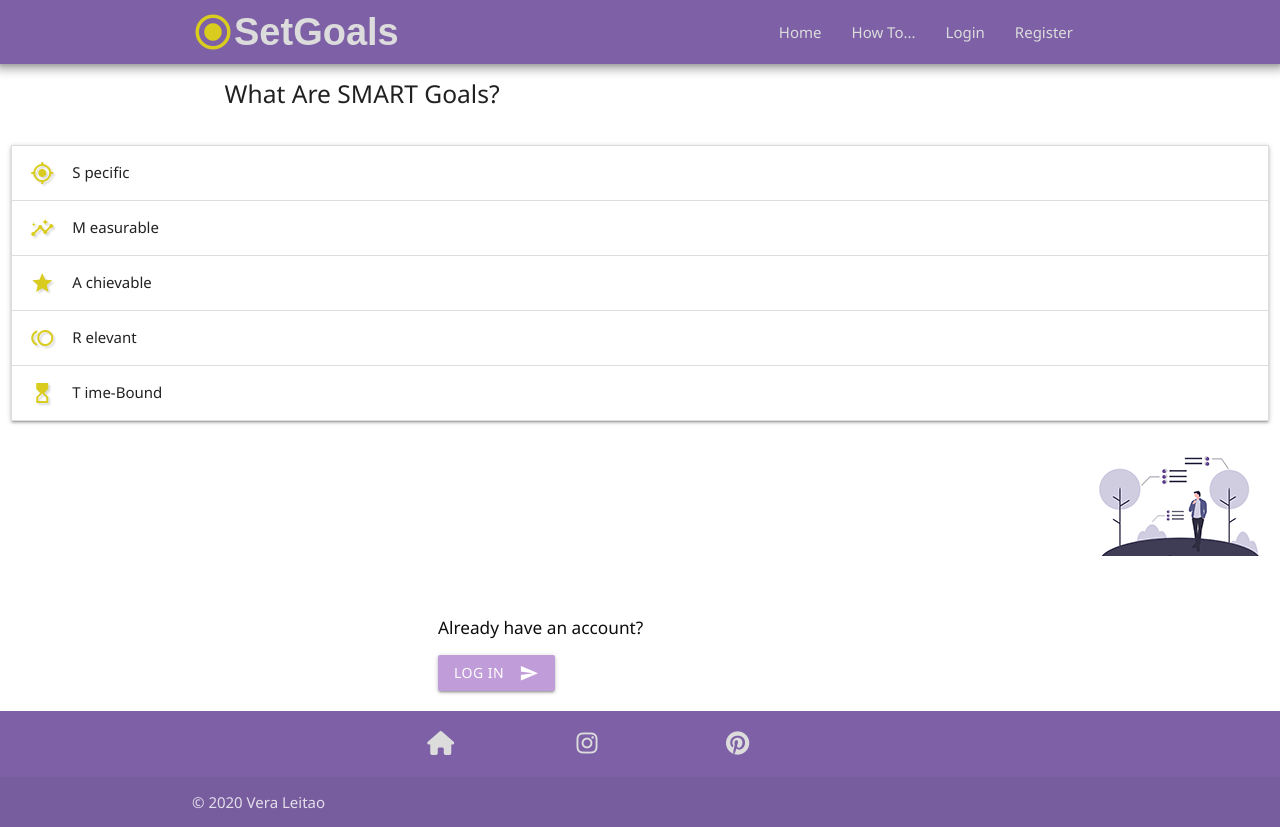
After one commit to veraleitaodev/getGoals, a Flask app: page /how_to in a window 1280 px wide. The commit adds this page. Run offline with Flask 2, Linux system fonts and the light colour scheme; some libraries are stand-ins or nearby versions; some web fonts are replaced.

Commit message:
add how-to template

```diff
--- a/run.py
+++ b/run.py
@@ -167,6 +167,11 @@ def completed_goal(goal_id):
     return redirect(url_for("set_goals"))
 
 
+@app.route('/how_to')
+def how_to():
+    return render_template('how-to.html')
+
+
 if __name__ == "__main__":
     app.run(host=os.environ.get("IP"),
             port=int(os.environ.get("PORT")),
--- a/static/css/style.css
+++ b/static/css/style.css
@@ -21,7 +21,7 @@
 
 body {
   font-family: "Noto Sans", sans-serif;
-  background-color: var(--color-9);
+  background-color: var(--color-8);
   display: flex;
   min-height: 100vh;
   flex-direction: column;
@@ -101,6 +101,7 @@ span.white-text {
 .btn.submit-button {
   background-color: var(--color-1);
 }
+
 i.material-icons.form-icon.prefix {
   color: var(--color-5);
   text-shadow: 2px 2px 2px var(--color-7);
@@ -168,6 +169,31 @@ h4.home-page {
   max-height: 200px;
 }
 
+a.btn-floating {
+  font-size: 12px;
+}
+
+/*-- How To page --*/
+
+.image-how-to {
+  background-color: var(--color-8);
+  background-image: url("../images/how-smart.png");
+  background-repeat: no-repeat;
+  background-position: right;
+  overflow: hidden;
+  min-height: 100px;
+}
+
+.how-to .collapsible-body {
+    background-color: var(--color-10);
+    color: var(--color-8);
+}
+
+.how-to i.material-icons {
+    color: var(--color-5);
+    text-shadow: 2px 2px 2px var(--color-9);
+}
+
 /*-- set goals page --*/
 i.material-icons.logo-icon {
   display: flex;
@@ -199,12 +225,21 @@ i.tooltipped {
 .progress {
   margin: 10px;
   width: 700px;
-  color: var(--color-2);
-}/*---Codepen progress bar obtained from https://codepen.io/gustitammam/pen/RRXGdj and adapted to this project --*/
+} /*---Codepen progress bar obtained from https://codepen.io/gustitammam/pen/RRXGdj and adapted to this project --*/
+
+progress[value]::-webkit-progress-bar {
+  background-color: var(--color-9);
+  border-radius: 3px;
+  box-shadow: 0 2px 3px rgba(0, 0, 0, 0.5) inset;
+}
 
 .image-reveal span,
 .image-reveal p {
   margin-bottom: 18px;
+}
+
+.image-reveal p i {
+  margin-right: 10px;
 }
 
 .image-reveal span {
@@ -216,8 +251,17 @@ i.tooltipped {
   color: var(--color-2);
 }
 
-.image-reveal img {
-    margin-top: 120px;
+.image-reveal {
+  background-color: var(--color-8);
+  background-image: url("../images/planner-journey-2.png");
+  background-repeat: no-repeat;
+  background-position: right bottom;
+  overflow: hidden;
+}
+
+hr {
+  border: 1px solid var(--color-10);
+  margin-bottom: 10px;
 }
 
 /*-- edit page --*/
--- a/templates/base.html
+++ b/templates/base.html
@@ -40,6 +40,7 @@
             >
             <ul class="right hide-on-med-and-down">
                 <li><a href="{{ url_for('home') }}">Home</a></li>
+                <li><a href="{{ url_for('how_to') }}">How To...</a></li>
                 {% if session.user %}
                     <li><a href="{{ url_for('set_goals') }}">Home</a></li>
                     <li><a href="{{ url_for('new_goal') }}">New Goal</a></li>
@@ -62,6 +63,7 @@
           >
         </li>
         <li><a href="{{ url_for('home') }}">Home</a></li>
+        <li><a href="{{ url_for('how_to') }}">How To...</a></li>
         {% if session.user %}
             <li><a href="{{ url_for('set_goals') }}">My Goals</a></li>
             <li><a href="{{ url_for('new_goal') }}">New Goal</a></li>
--- /dev/null
+++ b/templates/how-to.html
@@ -0,0 +1,80 @@
+{% extends "base.html" %} {% block content %}
+<div class="row">
+  <div class="col s12 m8 offset-m2">
+    <h5>What Are SMART Goals?</h5>
+  </div>
+</div>
+<div class="row how-to">
+  <div class="col s12">
+    <ul class="collapsible">
+      <li>
+        <div class="collapsible-header">
+          <i class="material-icons">gps_fixed</i>S pecific
+        </div>
+        <div class="collapsible-body">
+          <span>What will be accomplished? What actions will you take?</span>
+        </div>
+      </li>
+      <li>
+        <div class="collapsible-header">
+          <i class="material-icons">insights</i>M easurable
+        </div>
+        <div class="collapsible-body">
+          <span>What data will measure the goal? (How much? How well?</span>
+        </div>
+      </li>
+      <li>
+        <div class="collapsible-header">
+          <i class="material-icons">grade</i>A chievable
+        </div>
+        <div class="collapsible-body">
+          <span
+            >Is the goal doable? Do you have the necessary skills and
+            resources?</span
+          >
+        </div>
+      </li>
+      <li>
+        <div class="collapsible-header">
+          <i class="material-icons">toll</i>R elevant
+        </div>
+        <div class="collapsible-body how-to">
+          <span
+            >How does the goal align with broader goals? Why is the result
+            important?</span
+          >
+        </div>
+      </li>
+      <li>
+        <div class="collapsible-header">
+          <i class="material-icons">hourglass_top</i>T ime-Bound
+        </div>
+        <div class="collapsible-body">
+          <span
+            >How does the goal align with broader goals? Why is the result
+            important?</span
+          >
+        </div>
+      </li>
+    </ul>
+  </div>
+</div>
+<div class="row image-how-to">
+  <div class="col"></div>
+</div>
+{% if not session.user %}
+<div class="row">
+  <div class="col s4 offset-s4">
+    <h6 class="home-text">Already have an account?</h6>
+    <a
+      href="{{ url_for('login')}}"
+      class="btn submit-button waves-effect waves-light"
+    >
+      Log In
+      <i class="material-icons right">send</i>
+    </a>
+  </div>
+</div>
+{% endif %}
+
+{% endblock %}
```
Also changed, not shown: templates/goals.html (+8 -8 lines), templates/index.html (+6 -1 lines), README.md, static/images/how-smart.png (added), static/images/planner-journey-2.png (added), static/images/planner-journey.png (added), static/images/planner-mode-2.png (added), static/images/planner-mode.png (added). Lines whose indentation alone changed are shown as unchanged.
